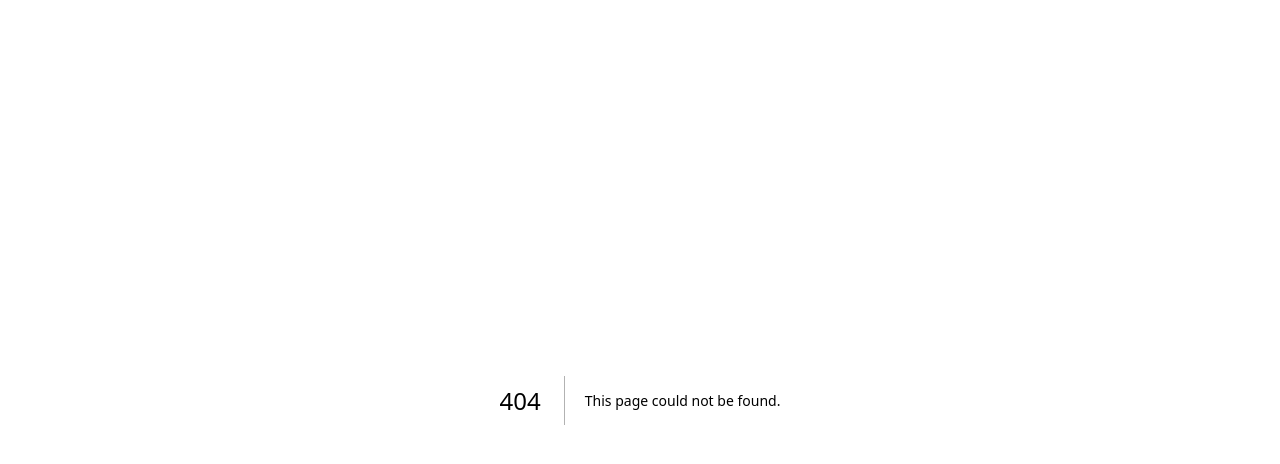
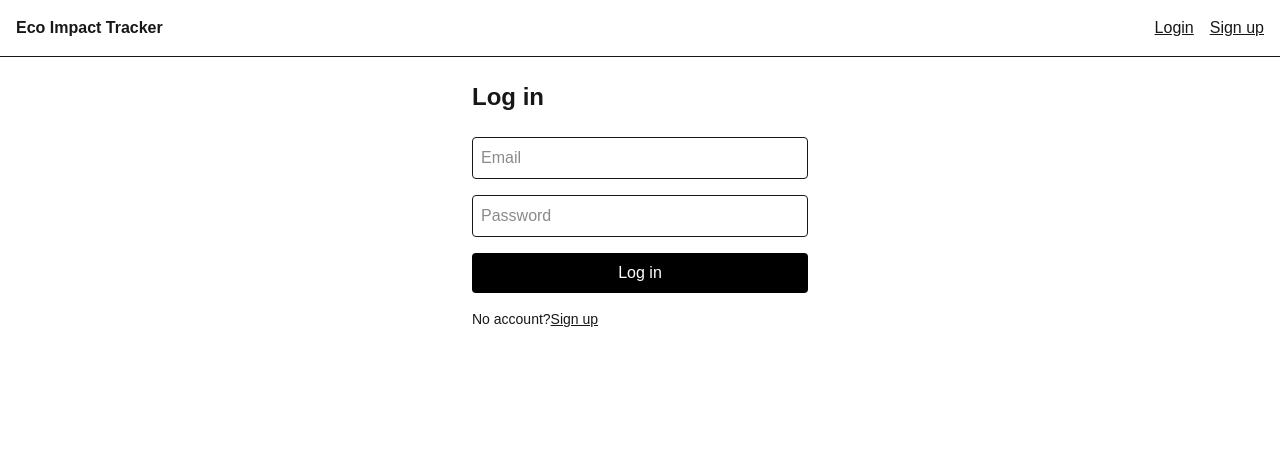
Before and after one commit to Fazrn/eco-impact-tracker, a Next.js app: page /login in a window 1280 px wide. Before the commit this address had no page. Shown: the top 464 px of the page. Built offline with nearby package versions, Linux system fonts and the light colour scheme; no server answers.

Commit message:
user authentication is added

```diff
--- /dev/null
+++ b/app/check-email/page.tsx
@@ -0,0 +1,10 @@
+export default function CheckEmailPage() {
+    return(
+        <div className="mx-auto p-6 max-w-md">
+        <h1 className="text-2xl font-semibold">Confirm your Email!</h1>
+        <p className="mt-3">We sent you a confirmation link. Please check your inbox and click the link
+        to finish creating your account.</p>
+        <p className="mt-3 text-gray-600 text-sm">After confirming, come back and log in.</p>
+    </div>
+    )
+}
--- /dev/null
+++ b/app/components/Navbar.tsx
@@ -0,0 +1,49 @@
+"use client";
+
+import Link from "next/link";
+import { useEffect, useState } from "react";
+import { supabase } from "@/lib/supabaseClient";
+import { useRouter } from "next/navigation";
+
+export default function Navbar() {
+    const router = useRouter();
+    const [isAuthed, setIsAuthed] = useState(false);
+
+    useEffect(() => {
+        supabase.auth.getSession().then(({data}) => {
+            setIsAuthed(!!data.session);
+        })
+
+        const {data: sub} = supabase.auth.onAuthStateChange((_event, session) => {
+            setIsAuthed(!!session);
+        })
+
+        return () => {
+            sub.subscription.unsubscribe();
+        }
+    }, []);
+
+    async function handleLogout() {
+        await supabase.auth.signOut();
+        router.push("/login");
+    }
+
+    return(
+        <nav className="flex items-center justify-between border-b p-4">
+            <Link href="/" className="font-semibold">Eco Impact Tracker</Link>
+            <div className="flex items-center gap-4">
+                {isAuthed ? (
+                    <>
+                        <Link href="/dashboard" className="underline">Dashboard</Link>
+                        <button onClick={handleLogout} className="underline">Logout</button>
+                    </>
+                ) : (
+                    <>
+                        <Link href="/login" className="underline">Login</Link>
+                        <Link href="/signup" className="underline">Sign up</Link>
+                    </>
+                )}
+            </div>
+        </nav>
+    )
+}
--- a/app/dashboard/page.tsx
+++ b/app/dashboard/page.tsx
@@ -1,8 +1,36 @@
+"use client";
+
+
+import {useState, useEffect} from "react";
+import { supabase } from "@/lib/supabaseClient";
+import { useRouter } from "next/navigation";
+
+
 export default function DasshboardPage() {
+    const router = useRouter();
+    const [email, setEmail] = useState<string | null>(null);
+
+    useEffect(() => {
+        async function loadUser() {
+            const {data} = await supabase.auth.getUser();
+            if(!data.user) {
+                router.push("/signup");
+                return;
+            }
+            setEmail(data.user.email ?? null);
+        }
+        loadUser();
+    },[router]);
+
+    async function handleLoguout() {
+        await supabase.auth.signOut();
+        router.push("/signup");
+    }
     return (
         <div className="p-6">
             <h1 className="text-2xl font-semibold">Dashboard</h1>
-            <p className="mt-2">You are signed in.</p>
+            <p className="mt-2">Signed in as: {email ?? "Loading..."}</p>
+            <button onClick={handleLoguout} className="mt-6 px-4 py-2 rounded bg-black text-white">Log out</button>
         </div>
-    )
+    );
 }
--- a/app/layout.tsx
+++ b/app/layout.tsx
@@ -2,6 +2,7 @@ import type { Metadata } from "next";
 import { Geist, Geist_Mono } from "next/font/google";
 import "./globals.css";
 import Link from "next/link";
+import Navbar from "./components/Navbar";
 
 const geistSans = Geist({
   variable: "--font-geist-sans",
@@ -28,7 +29,8 @@ export default function RootLayout({
       <body
         className={`${geistSans.variable} ${geistMono.variable} antialiased`}
       >
-        {children}
+        <Navbar />
+        <main>{children}</main>
       </body>
     </html>
   );
--- /dev/null
+++ b/app/login/page.tsx
@@ -0,0 +1,70 @@
+"use client";
+
+import { supabase } from "@/lib/supabaseClient";
+import { useState } from "react";
+import { useRouter } from "next/navigation";
+import Link from "next/link";
+
+
+export default function LoginPage() {
+    const router = useRouter();
+    const [email, setEmail] = useState("");
+    const [password, setPassword] = useState("");
+    const [loading, setLoading] = useState(false);
+    const [error , setError] = useState<String | null>(null);
+
+    async function handleLogin(e:React.FormEvent) {
+        e.preventDefault();
+        setLoading(true);
+
+        const {error} = await supabase.auth.signInWithPassword({
+            email,
+            password
+        })
+
+        setLoading(false);
+
+        if (error) {
+            setError(error.message);
+            return;
+        }
+
+        router.push("/dashboard");
+    }
+
+    return(
+        <div className="mx-auto p-6 max-w-sm">
+            <h1 className="text-2xl font-semibold">Log in</h1>
+            <form onSubmit={handleLogin} className="mt-6 space-y-4">
+                <input
+                className="w-full rounded border p-2"
+                value={email}
+                placeholder="Email"
+                onChange={(e) => setEmail(e.target.value)}
+                required/>
+
+                <input
+                className="w-full rounded border p-2"
+                value={password}
+                placeholder="Password"
+                type="password"
+                onChange={(e) => setPassword(e.target.value)}
+                required/>
+
+                {error && <p className="text-sm text-red-600">{error}</p>}
+
+                <button
+                className="w-full rounded bg-black p-2 text-white disabled:opacity-50"
+                disabled={loading}>
+                {loading ? "Logging in ..." : "Log in"}
+                </button>
+            </form>
+
+            <p className="mt-4 text-sm">No account?
+                <Link className="underline" href="/signup">
+                Sign up
+                </Link>
+            </p>
+        </div>
+    )
+}
--- a/app/page.tsx
+++ b/app/page.tsx
@@ -221,7 +221,7 @@ export default function DashboardPage() {
 
     return(
     <div className="p-6">
-        <h1 className="text-3xl font-bold mb-4">Dashboard! Deploy test!</h1>
+        <h1 className="text-3xl font-bold mb-4">Dashboard!</h1>
         <div className="grid grid-cols-1 md:grid-cols-2 gap-6">
             <div className="p-6 bg-white shadow rounded-lg">
                 <h2 className="text-xl font-semibold mb-3 text-green-800">Today's Habits</h2>
--- a/app/signup/page.tsx
+++ b/app/signup/page.tsx
@@ -28,7 +28,7 @@ export default function SignupPage() {
             return;
         }
 
-        router.push("/dashboard");
+        router.push("/check-email");
     }
 
     return(
```
